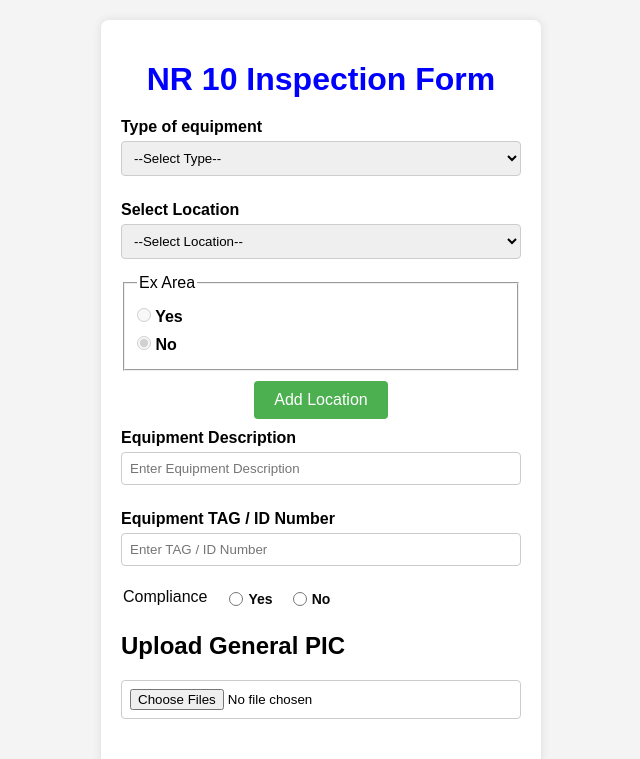
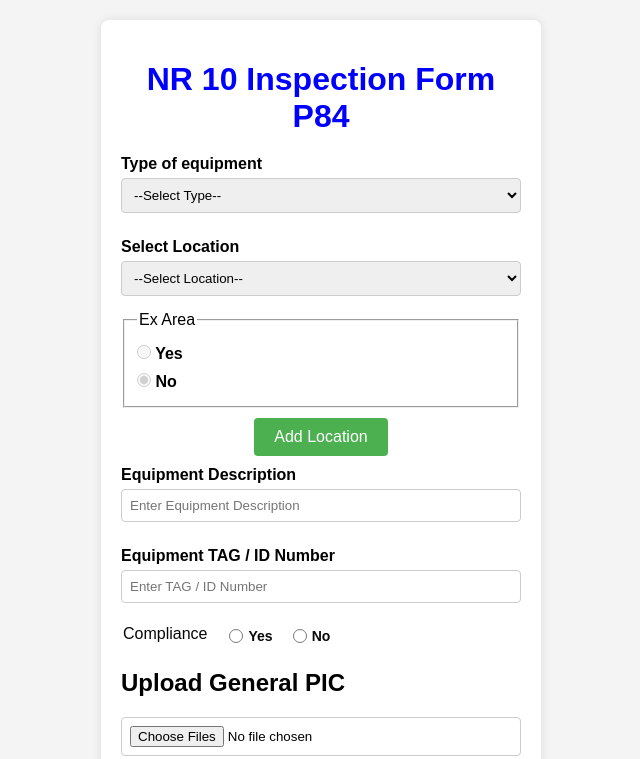
Before and after one commit to fredparrela/Web-application-for-inspections, a plain HTML site: page index.html in a window 1280 px wide. Shown: the top 759 px of the page, without its empty margins (319-959 px from the left). Drawn offline with Linux system fonts and the light colour scheme.

Commit message:
Name updated

```diff
--- a/index.html
+++ b/index.html
@@ -9,7 +9,7 @@
 </head>
 <body>
     <div class="form-container">
-        <h1>NR 10 Inspection Form</h1>
+        <h1>NR 10 Inspection Form P84</h1>
         <form id="inspection-form">
             <!-- Type of Equipment -->
             <label for="type-equipment">Type of equipment</label>
```
